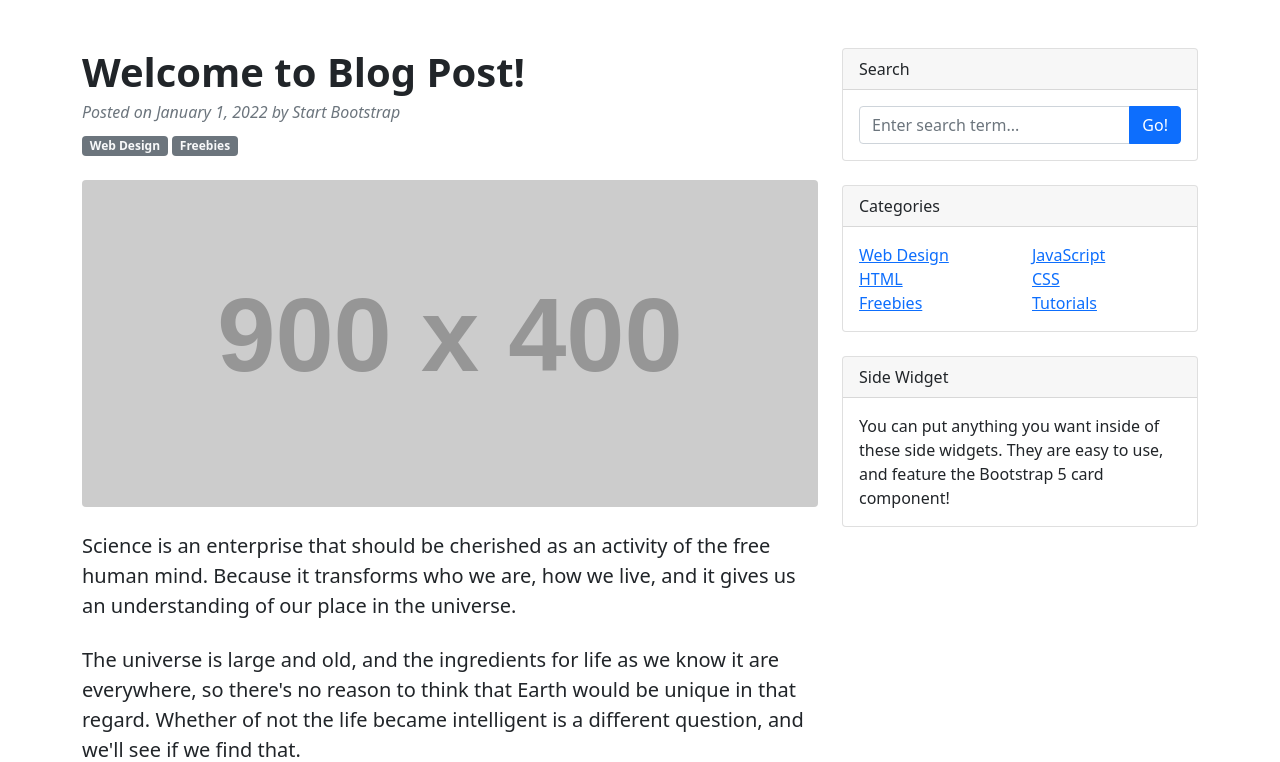
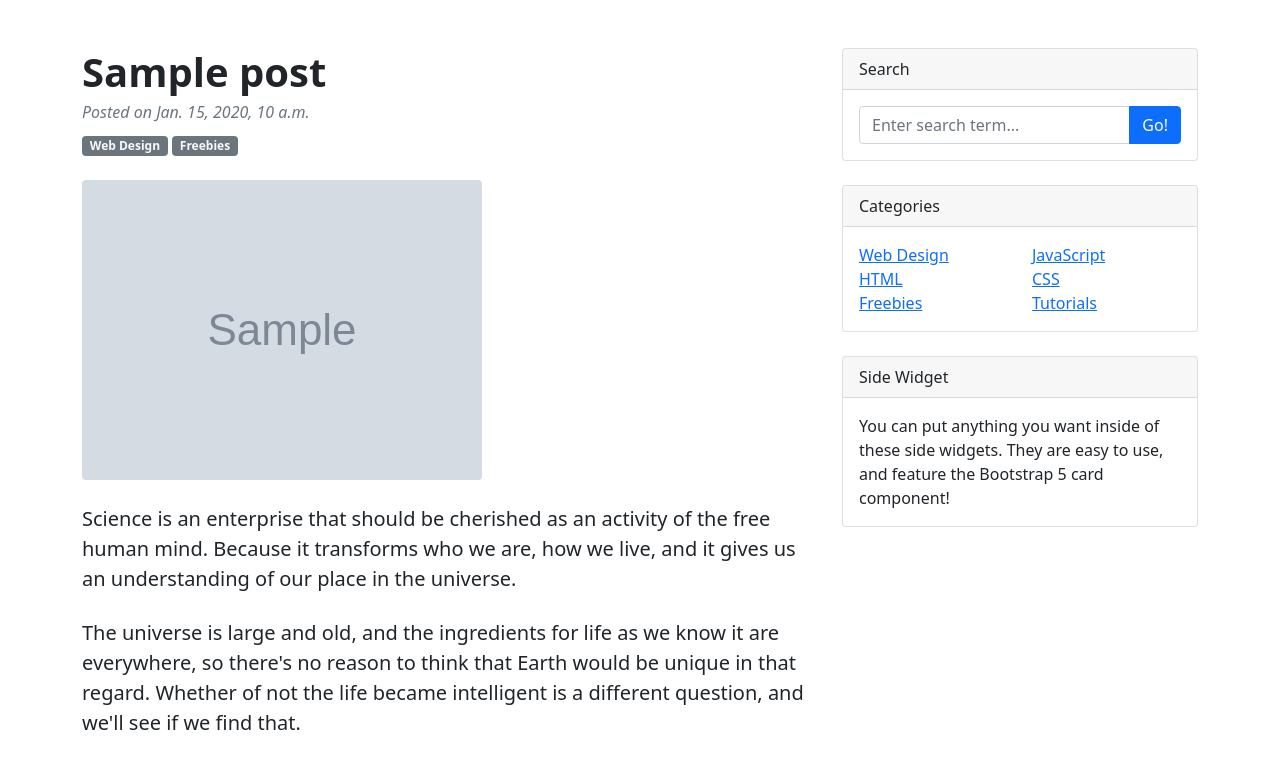
Before and after one commit to Splanky0314/do_it_django, a Django app: page /blog/1/ in a window 1280 px wide. Shown: the part 56-818 px from the top of the page. Run offline with Django 4.2, Linux system fonts and the light colour scheme; tables that the repository leaves empty hold one stand-in row (values such as "Sample post"); grey boxes marked "Sample" are stand-in pictures; grey boxes labelled with a size stand in for pictures from a placeholder-image service; some libraries are stand-ins or nearby versions.

Commit message:
포스트 상세 페이지에 대표 이미지 출력하기

```diff
--- a/blog/templates/blog/post_detail.html
+++ b/blog/templates/blog/post_detail.html
@@ -38,15 +38,15 @@
                         <!-- Post header-->
                         <header class="mb-4">
                             <!-- Post title-->
-                            <h1 class="fw-bolder mb-1">Welcome to Blog Post!</h1>
+                            <h1 class="fw-bolder mb-1">{{ post.title }}</h1>
                             <!-- Post meta content-->
-                            <div class="text-muted fst-italic mb-2">Posted on January 1, 2022 by Start Bootstrap</div>
+                            <div class="text-muted fst-italic mb-2">Posted on {{ post.created_at }}</div>
                             <!-- Post categories-->
                             <a class="badge bg-secondary text-decoration-none link-light" href="#!">Web Design</a>
                             <a class="badge bg-secondary text-decoration-none link-light" href="#!">Freebies</a>
                         </header>
                         <!-- Preview image figure-->
-                        <figure class="mb-4"><img class="img-fluid rounded" src="https://dummyimage.com/900x400/ced4da/6c757d.jpg" alt="..." /></figure>
+                        <figure class="mb-4"><img class="img-fluid rounded" src="{{ post.head_image.url }}" alt="..." /></figure>
                         <!-- Post content-->
                         <section class="mb-5">
                             <p class="fs-5 mb-4">Science is an enterprise that should be cherished as an activity of the free human mind. Because it transforms who we are, how we live, and it gives us an understanding of our place in the universe.</p>
```
